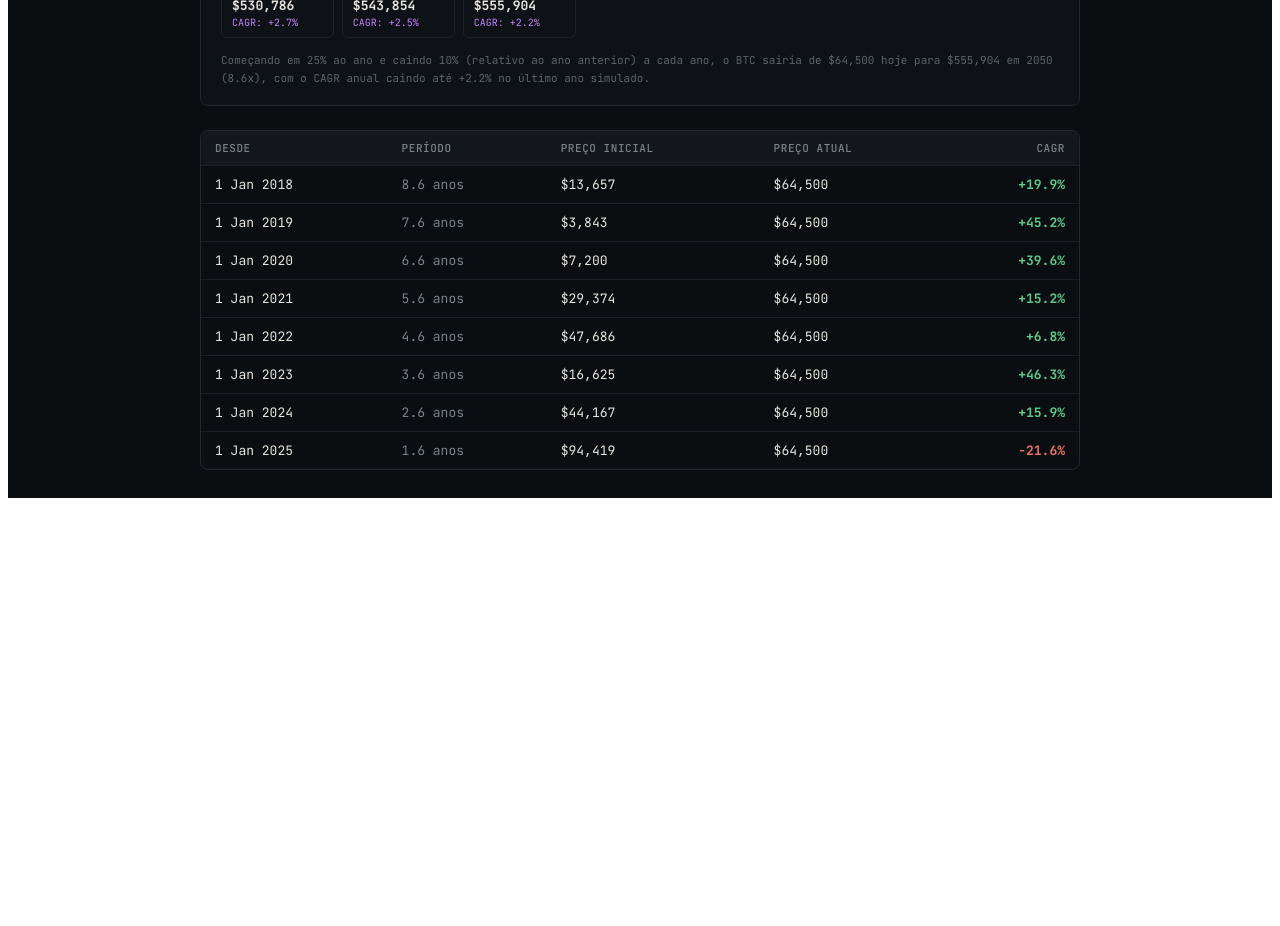
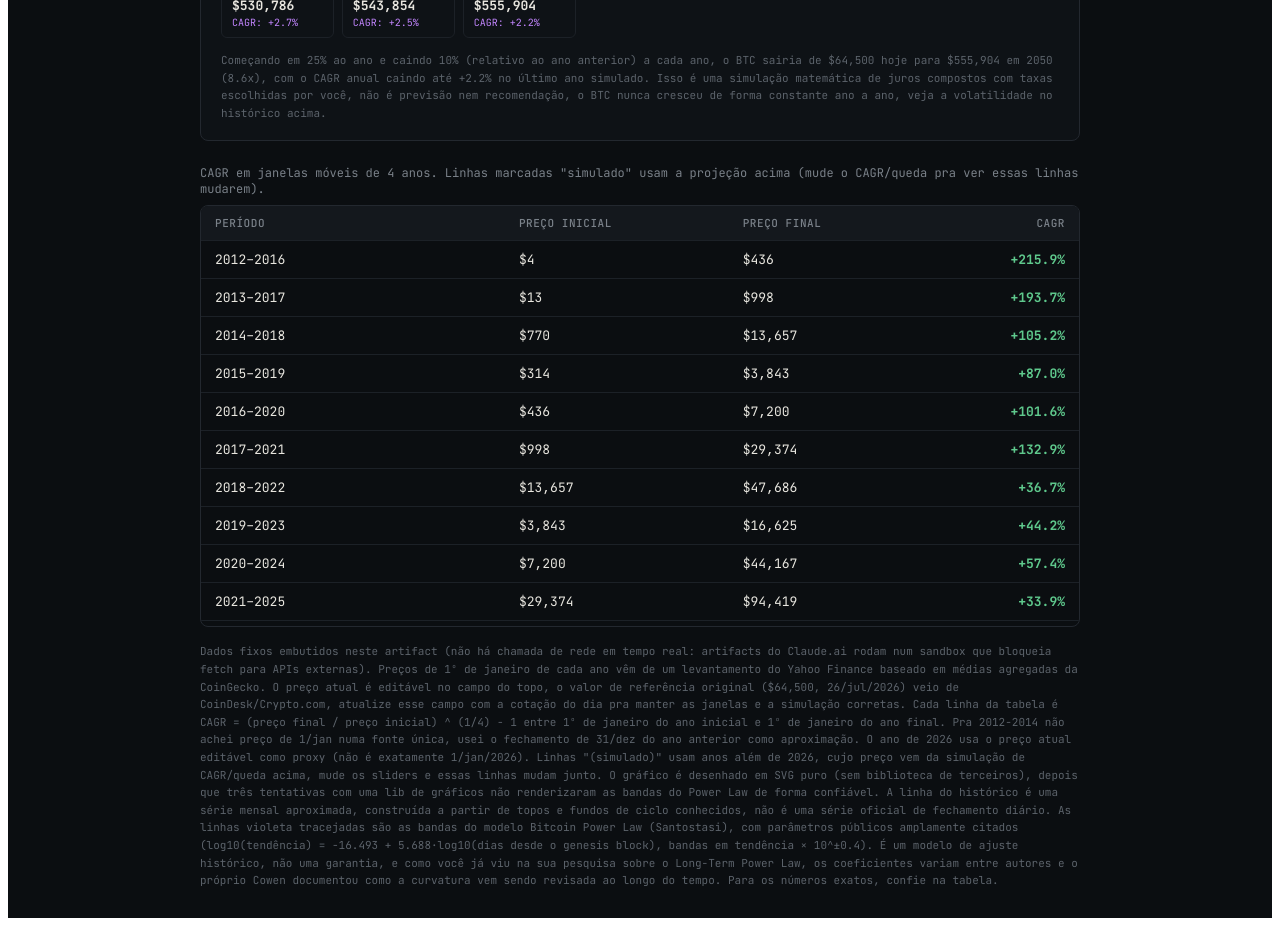
Before and after one commit to Henriqueperoni/btc-cagr-dashboard, a React (Vite) app: page / in a window 1280 px wide. Shown: the part 940-1866 px from the top of the page. Before the commit the page ends 1446 px from the top, so only its background shows below. Built offline with nearby package versions, Linux system fonts and the light colour scheme.

Commit message:
Change the CARG table for 4 years period

```diff
--- a/src/App.jsx
+++ b/src/App.jsx
@@ -1,7 +1,17 @@
 import { useMemo, useRef, useState } from "react";
 
-// Preço do BTC em 1º de janeiro de cada ano
+// Preço do BTC em 1º de janeiro de cada ano. 2015-2025: Yahoo Finance / dados agregados
+// CoinGecko, artigo "Bitcoin's Price Every New Year's Day For Last Decade". 2012-2014: sem
+// registro de 1/jan específico numa fonte única, usei o preço de fechamento de 31/dez do ano
+// anterior (Fool.com / "Buy Bitcoin Worldwide"), que é uma aproximação razoável mas menos
+// precisa que os anos mais recentes.
 const ANCHOR_POINTS = [
+  { date: "2012-01-01", price: 4.38 },
+  { date: "2013-01-01", price: 13.41 },
+  { date: "2014-01-01", price: 770 },
+  { date: "2015-01-01", price: 314 },
+  { date: "2016-01-01", price: 436 },
+  { date: "2017-01-01", price: 998 },
   { date: "2018-01-01", price: 13657 },
   { date: "2019-01-01", price: 3843 },
   { date: "2020-01-01", price: 7200 },
@@ -13,8 +23,11 @@
 ];
 const TODAY = { date: "2026-07-26", price: 64500 };
 
-const MS_PER_YEAR = 365.25 * 24 * 3600 * 1000;
 
+// Série mensal aproximada só para desenhar a forma do gráfico (não usada nos cálculos de CAGR).
+// Construída a partir de marcos de preço amplamente conhecidos (topos e fundos de ciclo).
+// Começa em 2015 pra não esmagar o eixo Y com os preços de centavos/dezenas de 2013-14.
+// Não é uma série de fechamento diário oficial — tratar como ilustrativa.
 const MONTHLY_SERIES = [
   ["2015-01", 315], ["2015-06", 230], ["2015-11", 380], ["2016-06", 670],
   ["2016-12", 960], ["2017-06", 2500], ["2017-09", 4200], ["2017-11", 9800],
@@ -28,6 +41,11 @@
   ["2026-03", 70000], ["2026-06", 58000], ["2026-07", 64500],
 ];
 
+// Modelo Bitcoin Power Law (Giovanni Santostasi), parâmetros públicos amplamente citados
+// (ex. btcpowerlaw.nl / Bitcoin Observatory): log10(preço-tendência) = -16.493 + 5.688·log10(dias
+// desde o genesis block). As bandas de suporte/resistência são a tendência ±2σ em espaço log10,
+// com σ ≈ 0.2 → suporte = tendência × 10^-0.4, resistência = tendência × 10^+0.4. É um modelo
+// contestado (assim como o Long-Term Power Law que você já pesquisou), não uma garantia.
 const GENESIS_MS = Date.UTC(2009, 0, 3);
 function powerLawBands(dateMs) {
   const days = (dateMs - GENESIS_MS) / (24 * 3600 * 1000);
@@ -57,6 +75,11 @@
   return v >= 0 ? "+" + s : s;
 }
 
+// ---------- geometria do gráfico (SVG puro, sem biblioteca de gráficos) ----------
+// Desenhado à mão porque múltiplas tentativas com uma biblioteca de terceiros não
+// renderizavam de forma confiável as bandas do Power Law neste ambiente. Com SVG puro
+// controlamos 100% da matemática de posicionamento, sem depender de cálculo de domínio
+// de eixo de nenhuma biblioteca externa.
 const CHART_W = 900;
 const CHART_H = 300;
 const PAD_L = 54;
@@ -119,8 +142,8 @@
 export default function BtcCagrDashboard() {
   const [logScale, setLogScale] = useState(true);
   const [showPowerLaw, setShowPowerLaw] = useState(true);
-  const [futureCagr, setFutureCagr] = useState(25);
-  const [cagrDecay, setCagrDecay] = useState(10);
+  const [futureCagr, setFutureCagr] = useState(25); // % ao ano
+  const [cagrDecay, setCagrDecay] = useState(10); // % de queda do CAGR a cada ano
   const [currentPrice, setCurrentPrice] = useState(TODAY.price);
   const [priceInput, setPriceInput] = useState(String(TODAY.price));
   const [hoverIdx, setHoverIdx] = useState(null);
@@ -135,23 +158,6 @@
       setPriceInput(String(currentPrice));
     }
   }
-
-  const rows = useMemo(() => {
-    const todayMs = new Date(TODAY.date).getTime();
-    return ANCHOR_POINTS.map((point) => {
-      const startMs = new Date(point.date).getTime();
-      const years = (todayMs - startMs) / MS_PER_YEAR;
-      const ratio = currentPrice / point.price;
-      const cagr = Math.pow(ratio, 1 / years) - 1;
-      return {
-        years,
-        startDate: new Date(point.date),
-        start: point.price,
-        end: currentPrice,
-        cagr,
-      };
-    });
-  }, [currentPrice]);
 
   const projectedRows = useMemo(() => {
     const r0 = futureCagr / 100;
@@ -168,12 +174,55 @@
     return out;
   }, [futureCagr, cagrDecay, currentPrice]);
 
+  // mapa ano -> preço, combinando histórico (1/jan), o preço atual (editável, usado
+  // como proxy do ano corrente) e a simulação (anos futuros)
+  const yearlyPrices = useMemo(() => {
+    const map = {};
+    ANCHOR_POINTS.forEach((a) => {
+      map[new Date(a.date).getFullYear()] = a.price;
+    });
+    map[new Date(TODAY.date).getFullYear()] = currentPrice;
+    projectedRows.forEach((p) => {
+      map[p.year] = p.price;
+    });
+    return map;
+  }, [currentPrice, projectedRows]);
+
+  // janelas móveis de 4 anos (2012–2016, 2013–2017, ...), incluindo janelas que já
+  // usam anos futuros simulados assim que a projeção os preenche
+  const WINDOW = 4;
+  const rollingCagrRows = useMemo(() => {
+    const years = Object.keys(yearlyPrices).map(Number).sort((a, b) => a - b);
+    if (!years.length) return [];
+    const minYear = years[0];
+    const maxYear = years[years.length - 1];
+    const currentYear = new Date(TODAY.date).getFullYear();
+    const out = [];
+    for (let y = minYear; y + WINDOW <= maxYear; y++) {
+      const startP = yearlyPrices[y];
+      const endP = yearlyPrices[y + WINDOW];
+      if (startP == null || endP == null) continue;
+      const cagr = Math.pow(endP / startP, 1 / WINDOW) - 1;
+      out.push({
+        startYear: y,
+        endYear: y + WINDOW,
+        start: startP,
+        end: endP,
+        cagr,
+        simulated: y + WINDOW > currentYear,
+      });
+    }
+    return out;
+  }, [yearlyPrices]);
+
   const chartData = useMemo(() => {
     const historical = MONTHLY_SERIES.map(([ym, price]) => {
       const [y, m] = ym.split("-").map(Number);
       const dateMs = Date.UTC(y, m - 1, 15);
       return { date: ym.slice(0, 4), price, ...powerLawBands(dateMs) };
     });
+    // ponto de junção: substitui o último preço histórico (fixo) pelo preço
+    // atual editável, pra tabela e gráfico ficarem consistentes
     const [lastY, lastM] = MONTHLY_SERIES[MONTHLY_SERIES.length - 1][0].split("-").map(Number);
     const lastDateMs = Date.UTC(lastY, lastM - 1, 15);
     const last = {
@@ -183,7 +232,7 @@
       ...powerLawBands(lastDateMs),
     };
     const future = projectedRows.map((p) => {
-      const dateMs = Date.UTC(p.year, 6, 26);
+      const dateMs = Date.UTC(p.year, 6, 26); // julho = mês 6 (0-indexed)
       return { date: String(p.year), projected: p.price, ...powerLawBands(dateMs) };
     });
     return [...historical.slice(0, -1), last, ...future];
@@ -192,10 +241,14 @@
   const finalProjectedPrice = projectedRows[projectedRows.length - 1]?.price;
   const finalMultiple = finalProjectedPrice ? finalProjectedPrice / currentPrice : null;
 
+  // ---- geometria calculada a partir dos dados ----
   const geo = useMemo(() => {
     const n = chartData.length;
     const xFn = makeXScale(n);
 
+    // domínio ÚNICO e compartilhado: preço, simulação e power law usam a MESMA
+    // escala Y, senão o mesmo valor em dólar cai em alturas diferentes dependendo
+    // da linha (foi exatamente o bug da versão anterior)
     let max = 0;
     let min = Infinity;
     for (const d of chartData) {
@@ -250,6 +303,7 @@
   const hoverPoint = hoverIdx != null ? chartData[hoverIdx] : null;
   const hoverX = hoverIdx != null ? geo.xFn(hoverIdx) : null;
 
+  // rótulos do eixo X: mostra só uma amostra pra não lotar o eixo
   const xLabelStep = Math.max(1, Math.ceil(chartData.length / 14));
 
   return (
@@ -258,7 +312,7 @@
         fontFamily: "'JetBrains Mono', 'Courier New', monospace",
         background: "#0b0e11",
         color: "#e8e6df",
-        minHeight: "100vh",
+        minHeight: "100%",
         padding: "28px 20px",
       }}
     >
@@ -271,6 +325,7 @@
       `}</style>
 
       <div style={{ maxWidth: 880, margin: "0 auto" }}>
+        {/* Header */}
         <div
           style={{
             display: "flex",
@@ -339,6 +394,8 @@
           </div>
         </div>
 
+        <>
+          {/* Chart */}
           <div
             style={{
               border: "1px solid #23282f",
@@ -428,6 +485,7 @@
                   </linearGradient>
                 </defs>
 
+                {/* grade horizontal + labels do eixo Y */}
                 {geo.priceTicks.map((t, i) => {
                   const y = geo.yFn(Math.max(t, logScale ? geo.yMin : 0));
                   return (
@@ -440,6 +498,7 @@
                   );
                 })}
 
+                {/* eixo X: labels de ano, amostrados */}
                 {chartData.map((d, i) =>
                   i % xLabelStep === 0 ? (
                     <text
@@ -455,6 +514,7 @@
                   ) : null
                 )}
 
+                {/* power law: desenhado antes do preço, fica "atrás" visualmente */}
                 {showPowerLaw && (
                   <>
                     <path d={geo.ceilPath} fill="none" stroke="#c084fc" strokeWidth="2" strokeDasharray="5 4" />
@@ -462,17 +522,21 @@
                   </>
                 )}
 
+                {/* histórico de preço */}
                 <path d={geo.priceAreaPath} fill="url(#btcFill)" stroke="none" />
                 <path d={geo.pricePath} fill="none" stroke="#f5b544" strokeWidth="1.8" />
 
+                {/* simulação futura */}
                 <path d={geo.projAreaPath} fill="url(#projFill)" stroke="none" />
                 <path d={geo.projPath} fill="none" stroke="#5fc9e8" strokeWidth="1.8" strokeDasharray="6 4" />
 
+                {/* linha vertical de hover */}
                 {hoverX != null && (
                   <line x1={hoverX} x2={hoverX} y1={PAD_T} y2={CHART_H - PAD_B} stroke="#3a3f47" strokeDasharray="2 2" />
                 )}
               </svg>
 
+              {/* tooltip */}
               {hoverPoint && (
                 <div
                   style={{
@@ -507,6 +571,7 @@
             </div>
           </div>
 
+          {/* Simulação */}
           <div
             style={{
               border: "1px solid #23282f",
@@ -657,13 +722,33 @@
                   {new Date(TODAY.date).getFullYear() + PROJECTION_YEARS}{" "}
                   ({finalMultiple ? finalMultiple.toFixed(1) : "—"}x).
                 </>
-            )}
+              )}{" "}
+              Isso é uma simulação matemática de juros compostos com taxas escolhidas por
+              você, não é previsão nem recomendação, o BTC nunca cresceu de forma
+              constante ano a ano, veja a volatilidade no histórico acima.
             </div>
           </div>
 
+          {/* Table */}
+          <div
+            style={{
+              fontSize: 12,
+              color: "#7a8189",
+              marginBottom: 8,
+            }}
+          >
+            CAGR em janelas móveis de {WINDOW} anos. Linhas marcadas "simulado" usam a
+            projeção acima (mude o CAGR/queda pra ver essas linhas mudarem).
+          </div>
           <div
             className="bcd-scrollbar"
-          style={{ overflowX: "auto", border: "1px solid #23282f", borderRadius: 8 }}
+            style={{
+              overflowX: "auto",
+              overflowY: "auto",
+              maxHeight: 420,
+              border: "1px solid #23282f",
+              borderRadius: 8,
+            }}
           >
             <table
               className="bcd-table"
@@ -675,25 +760,22 @@
             >
               <thead>
                 <tr style={{ background: "#14181d", color: "#7a8189" }}>
-                <th style={th}>desde</th>
-                <th style={th}>período</th>
-                <th style={th}>preço inicial</th>
-                <th style={th}>preço atual</th>
-                <th style={{ ...th, textAlign: "right" }}>CAGR</th>
+                  <th style={{ ...th, position: "sticky", top: 0, background: "#14181d" }}>período</th>
+                  <th style={{ ...th, position: "sticky", top: 0, background: "#14181d" }}>preço inicial</th>
+                  <th style={{ ...th, position: "sticky", top: 0, background: "#14181d" }}>preço final</th>
+                  <th style={{ ...th, position: "sticky", top: 0, background: "#14181d", textAlign: "right" }}>CAGR</th>
                 </tr>
               </thead>
               <tbody>
-              {rows.map((r) => (
-                <tr key={r.startDate.toISOString()} style={{ borderTop: "1px solid #1c2127" }}>
+                {rollingCagrRows.map((r) => (
+                  <tr key={r.startYear} style={{ borderTop: "1px solid #1c2127" }}>
                     <td style={td}>
-                    {r.startDate.toLocaleDateString("en-GB", {
-                      year: "numeric",
-                      month: "short",
-                      day: "numeric",
-                    })}
-                  </td>
-                  <td style={{ ...td, color: "#7a8189" }}>
-                    {r.years.toFixed(1)} anos
+                      {r.startYear}–{r.endYear}
+                      {r.simulated && (
+                        <span style={{ color: "#c084fc", fontSize: 10, marginLeft: 6 }}>
+                          (simulado)
+                        </span>
+                      )}
                     </td>
                     <td style={td}>{fmtUsd(r.start)}</td>
                     <td style={td}>{fmtUsd(r.end)}</td>
@@ -712,6 +794,35 @@
               </tbody>
             </table>
           </div>
+
+          <div style={{ marginTop: 16, fontSize: 11, color: "#5c636b", lineHeight: 1.6 }}>
+            Dados fixos embutidos neste artifact (não há chamada de rede em tempo real:
+            artifacts do Claude.ai rodam num sandbox que bloqueia fetch para APIs
+            externas). Preços de 1º de janeiro de cada ano vêm de um levantamento do
+            Yahoo Finance baseado em médias agregadas da CoinGecko. O preço atual é
+            editável no campo do topo, o valor de referência original ({fmtUsd(TODAY.price)},
+            26/jul/2026) veio de CoinDesk/Crypto.com, atualize esse campo com a cotação
+            do dia pra manter as janelas e a simulação corretas. Cada linha da tabela é
+            CAGR = (preço final / preço inicial) ^ (1/{WINDOW}) − 1 entre 1º de janeiro do
+            ano inicial e 1º de janeiro do ano final. Pra 2012-2014 não achei preço de
+            1/jan numa fonte única, usei o fechamento de 31/dez do ano anterior como
+            aproximação. O ano de 2026 usa o preço atual editável como proxy (não é
+            exatamente 1/jan/2026). Linhas "(simulado)" usam anos além de 2026, cujo preço
+            vem da simulação de CAGR/queda acima, mude os sliders e essas linhas mudam
+            junto. O gráfico é desenhado em SVG puro (sem biblioteca de terceiros), depois
+            que três tentativas com uma lib de gráficos não renderizaram as bandas do
+            Power Law de forma confiável. A linha do histórico é uma série mensal
+            aproximada, construída a partir de topos e fundos de ciclo conhecidos, não é
+            uma série oficial de fechamento diário. As linhas violeta tracejadas são as
+            bandas do modelo Bitcoin Power Law (Santostasi), com parâmetros públicos
+            amplamente citados (log10(tendência) = -16.493 + 5.688·log10(dias desde o
+            genesis block), bandas em tendência × 10^±0.4). É um modelo de ajuste
+            histórico, não uma garantia, e como você já viu na sua pesquisa sobre o
+            Long-Term Power Law, os coeficientes variam entre autores e o próprio Cowen
+            documentou como a curvatura vem sendo revisada ao longo do tempo. Para os
+            números exatos, confie na tabela.
+          </div>
+        </>
       </div>
     </div>
   );
```
Lines whose indentation alone changed are shown as unchanged.
